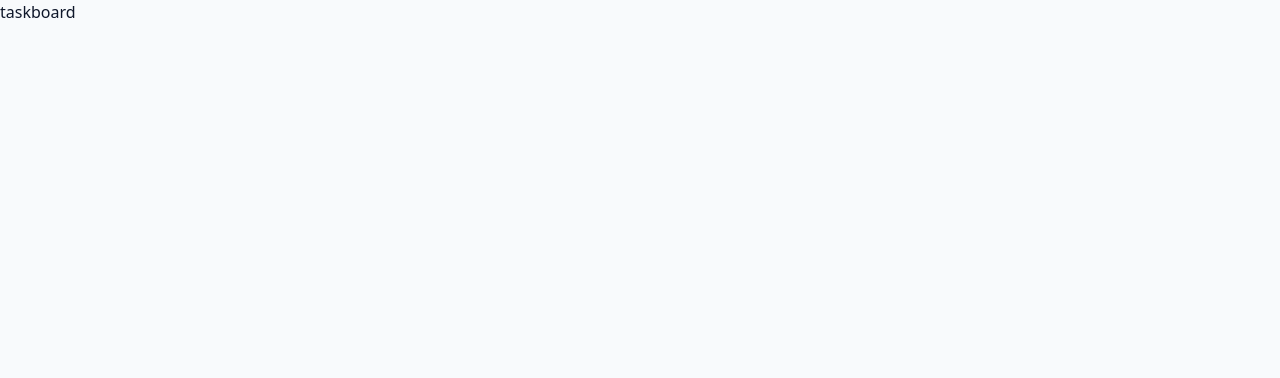
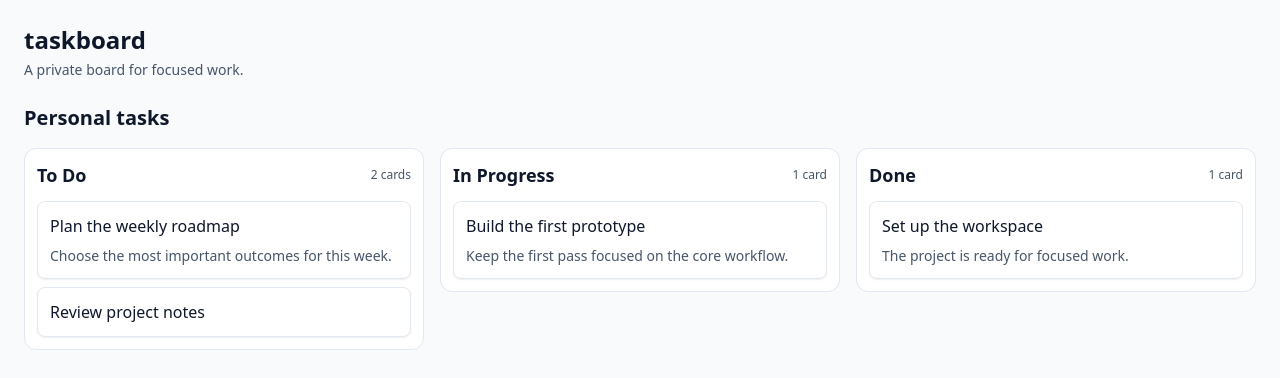
Before and after one commit to thealirazadev/taskboard, a React (Vite) app: page / in a window 1280 px wide. Shown: the top 378 px of the page. Built offline with nearby package versions, Linux system fonts and the light colour scheme.

Commit message:
feat(board): render static board with default columns

```diff
--- a/src/App.tsx
+++ b/src/App.tsx
@@ -1,7 +1,71 @@
+import { BoardView } from './components/board/BoardView';
+import type { Board } from './types/board';
+
+const staticBoard: Board = {
+  id: 'board-personal',
+  title: 'Personal tasks',
+  columnOrder: ['column-todo', 'column-progress', 'column-done'],
+  columns: {
+    'column-todo': {
+      id: 'column-todo',
+      title: 'To Do',
+      cardIds: ['card-roadmap', 'card-notes'],
+    },
+    'column-progress': {
+      id: 'column-progress',
+      title: 'In Progress',
+      cardIds: ['card-prototype'],
+    },
+    'column-done': {
+      id: 'column-done',
+      title: 'Done',
+      cardIds: ['card-workspace'],
+    },
+  },
+  cards: {
+    'card-roadmap': {
+      id: 'card-roadmap',
+      title: 'Plan the weekly roadmap',
+      description: 'Choose the most important outcomes for this week.',
+      createdAt: 0,
+      updatedAt: 0,
+    },
+    'card-notes': {
+      id: 'card-notes',
+      title: 'Review project notes',
+      description: '',
+      createdAt: 0,
+      updatedAt: 0,
+    },
+    'card-prototype': {
+      id: 'card-prototype',
+      title: 'Build the first prototype',
+      description: 'Keep the first pass focused on the core workflow.',
+      createdAt: 0,
+      updatedAt: 0,
+    },
+    'card-workspace': {
+      id: 'card-workspace',
+      title: 'Set up the workspace',
+      description: 'The project is ready for focused work.',
+      createdAt: 0,
+      updatedAt: 0,
+    },
+  },
+  createdAt: 0,
+  updatedAt: 0,
+};
+
 export function App() {
   return (
-    <main className="min-h-screen">
-      <h1>taskboard</h1>
+    <main className="min-h-screen px-4 py-6 md:px-6">
+      <header className="mx-auto mb-6 max-w-screen-2xl">
+        <h1 className="text-2xl font-bold">taskboard</h1>
+        <p className="mt-1 text-sm text-muted">
+          A private board for focused work.
+        </p>
+      </header>
+      <BoardView board={staticBoard} />
     </main>
   );
 }
--- /dev/null
+++ b/src/components/board/BoardView.tsx
@@ -0,0 +1,38 @@
+import { Column } from '../column/Column';
+import type { Board } from '../../types/board';
+
+interface BoardViewProps {
+  board: Board;
+}
+
+export function BoardView({ board }: BoardViewProps) {
+  const headingId = `board-${board.id}-heading`;
+
+  return (
+    <section aria-labelledby={headingId} className="mx-auto max-w-screen-2xl">
+      <h2 id={headingId} className="mb-4 text-xl font-semibold">
+        {board.title}
+      </h2>
+      <div className="grid grid-cols-1 items-start gap-4 md:grid-cols-3">
+        {board.columnOrder.map((columnId) => {
+          const column = board.columns[columnId];
+
+          if (!column) {
+            return null;
+          }
+
+          return (
+            <Column
+              key={column.id}
+              column={column}
+              cards={column.cardIds.flatMap((cardId) => {
+                const card = board.cards[cardId];
+                return card ? [card] : [];
+              })}
+            />
+          );
+        })}
+      </div>
+    </section>
+  );
+}
--- /dev/null
+++ b/src/components/card/Card.tsx
@@ -0,0 +1,18 @@
+import type { Card as CardData } from '../../types/board';
+
+interface CardProps {
+  card: CardData;
+}
+
+export function Card({ card }: CardProps) {
+  return (
+    <article className="min-w-0 rounded-md border border-border bg-surface-raised p-3 shadow-sm transition-shadow hover:shadow-md">
+      <h4 className="break-words text-base font-medium">{card.title}</h4>
+      {card.description ? (
+        <p className="mt-2 whitespace-pre-wrap break-words text-sm text-muted">
+          {card.description}
+        </p>
+      ) : null}
+    </article>
+  );
+}
--- /dev/null
+++ b/src/components/column/Column.tsx
@@ -0,0 +1,38 @@
+import { Card } from '../card/Card';
+import type { Card as CardData, Column as ColumnData } from '../../types/board';
+
+interface ColumnProps {
+  column: ColumnData;
+  cards: CardData[];
+}
+
+export function Column({ column, cards }: ColumnProps) {
+  const headingId = `column-${column.id}-heading`;
+  const cardLabel = cards.length === 1 ? '1 card' : `${cards.length} cards`;
+
+  return (
+    <section
+      aria-labelledby={headingId}
+      className="min-w-0 rounded-lg border border-border bg-surface p-3"
+    >
+      <header className="mb-3 flex items-center justify-between gap-2">
+        <h3
+          id={headingId}
+          className="min-w-0 break-words text-lg font-semibold"
+        >
+          {column.title}
+        </h3>
+        <span className="shrink-0 text-xs font-medium text-muted">
+          {cardLabel}
+        </span>
+      </header>
+      <ul aria-label={`${column.title} cards`} className="space-y-2">
+        {cards.map((card) => (
+          <li key={card.id}>
+            <Card card={card} />
+          </li>
+        ))}
+      </ul>
+    </section>
+  );
+}
```
Also changed, not shown: 1 other file (tests, documents, lock files or other folders).
